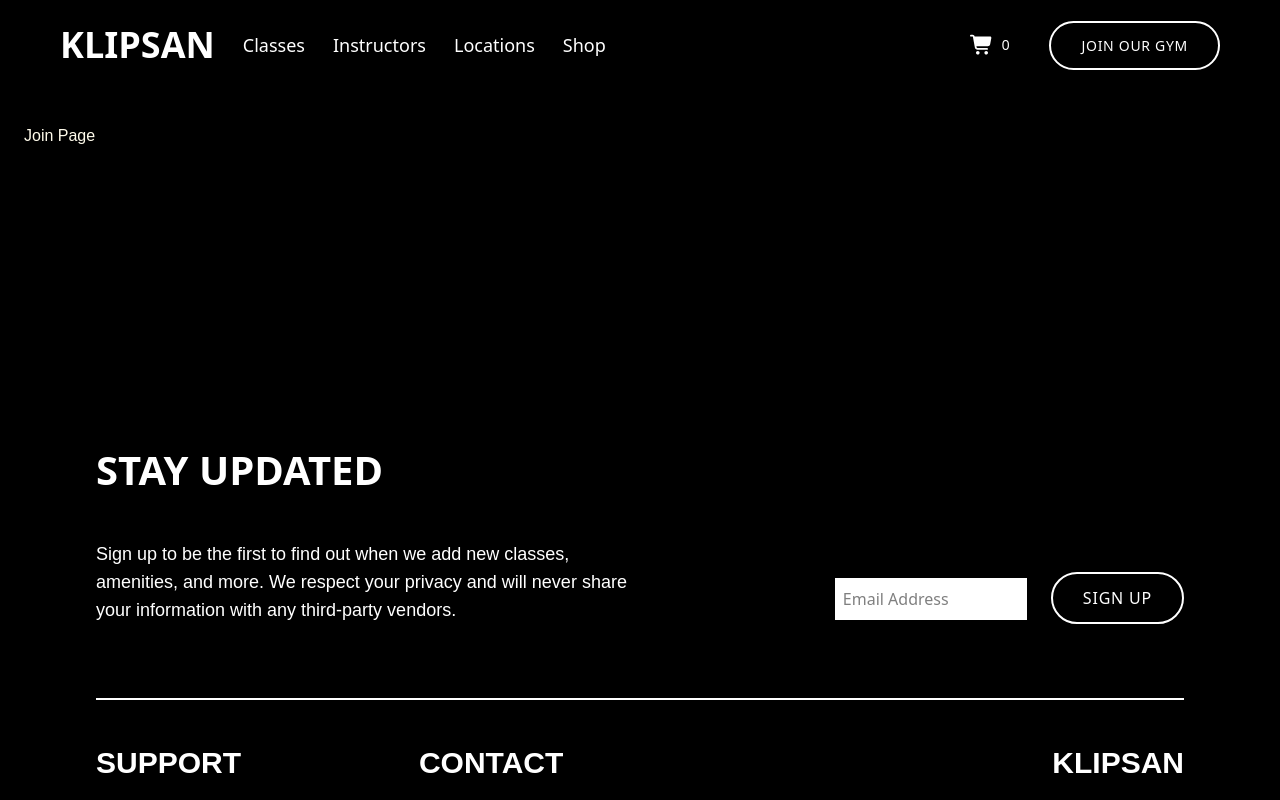
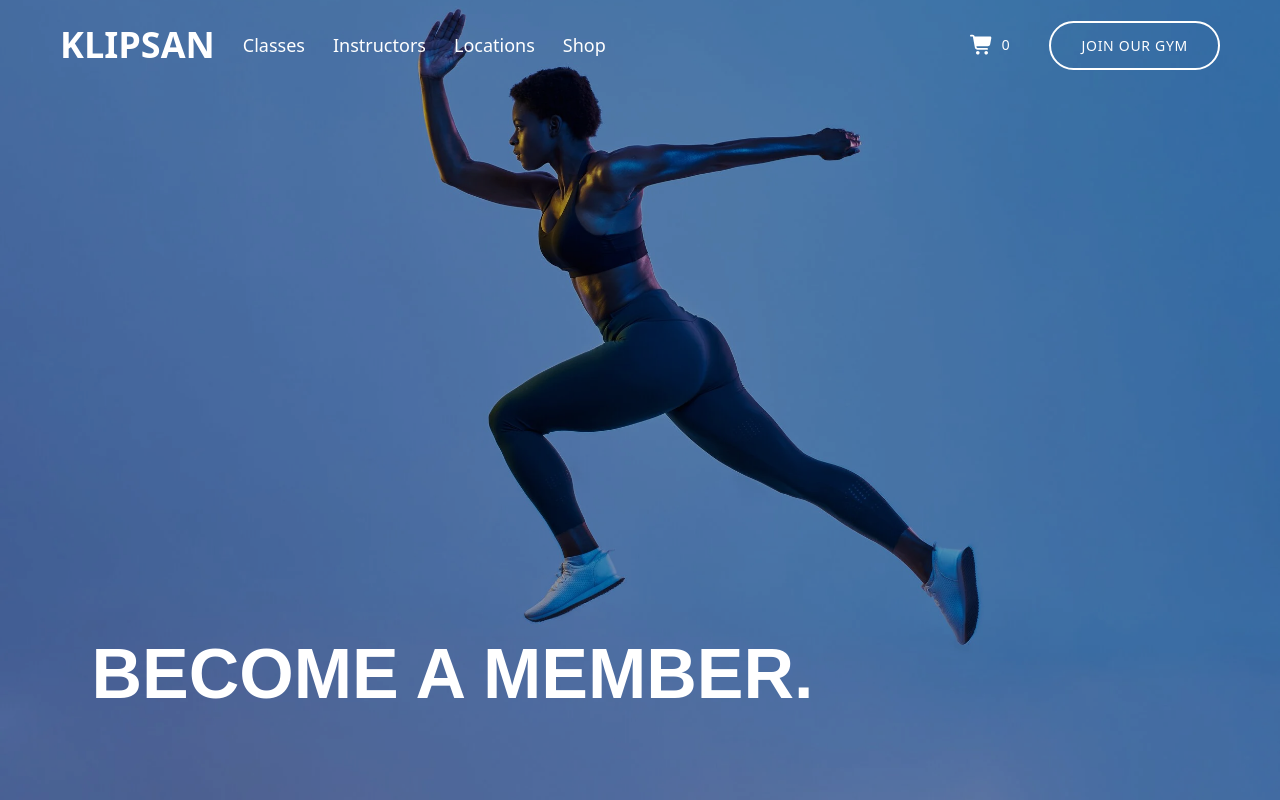
Before and after one commit to mti-Mansouri/klipsan-demo-mehdi-mansouri, a Next.js app: page /join in a window 1280 px wide. Shown: the top 800 px of the page. Built offline with nearby package versions, Linux system fonts and the light colour scheme.

Commit message:
join page header

```diff
--- a/src/app/join/page.tsx
+++ b/src/app/join/page.tsx
@@ -1,5 +1,15 @@
 export default function JoinPage(){
-    return <main className="min-h-[50vh] bg-black pt-[100px]">
-        <h1 className="p-3 m-3 border-amber-500 h-[30vh] text-amber-50">Join Page</h1>
+    return <main className="min-h-screen w-screen bg-black">
+      <header className="w-screen h-screen relative">
+        <img
+          className="w-full h-full object-cover"
+          src="/Images/Stocksy_comp_2888472.webp"
+          alt=""
+        />
+        <div className=" bg-[rgba(0,0,0,0.3)_100%)] z-5 absolute w-full h-full inset-0"></div>
+        <p className=" z-6 uppercase font-bebas font-bold text-[70px] absolute left-1/14 bottom-1/11 text-white">
+          become a member.
+        </p>
+      </header>
     </main>
 }
```
Also changed, not shown: public/Images/Stocksy_comp_2888472.webp (added).
